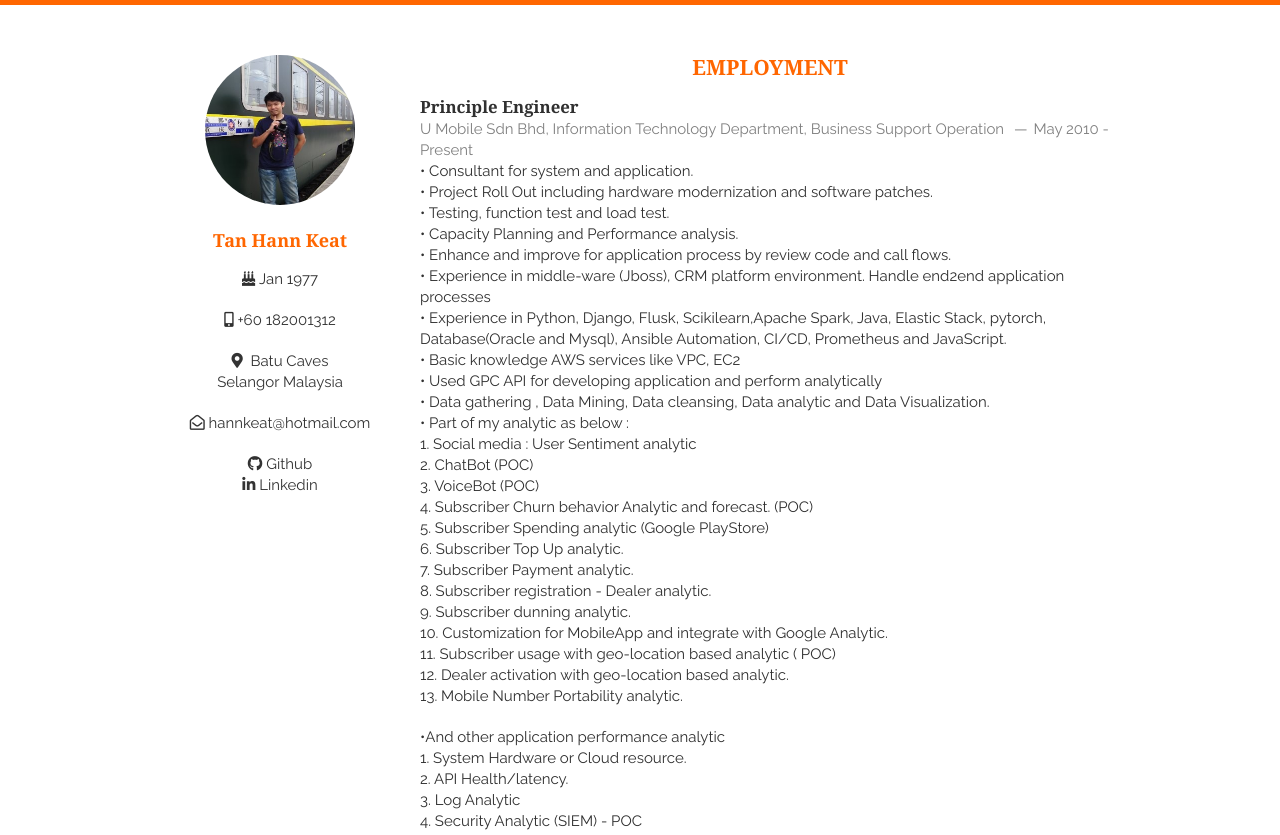
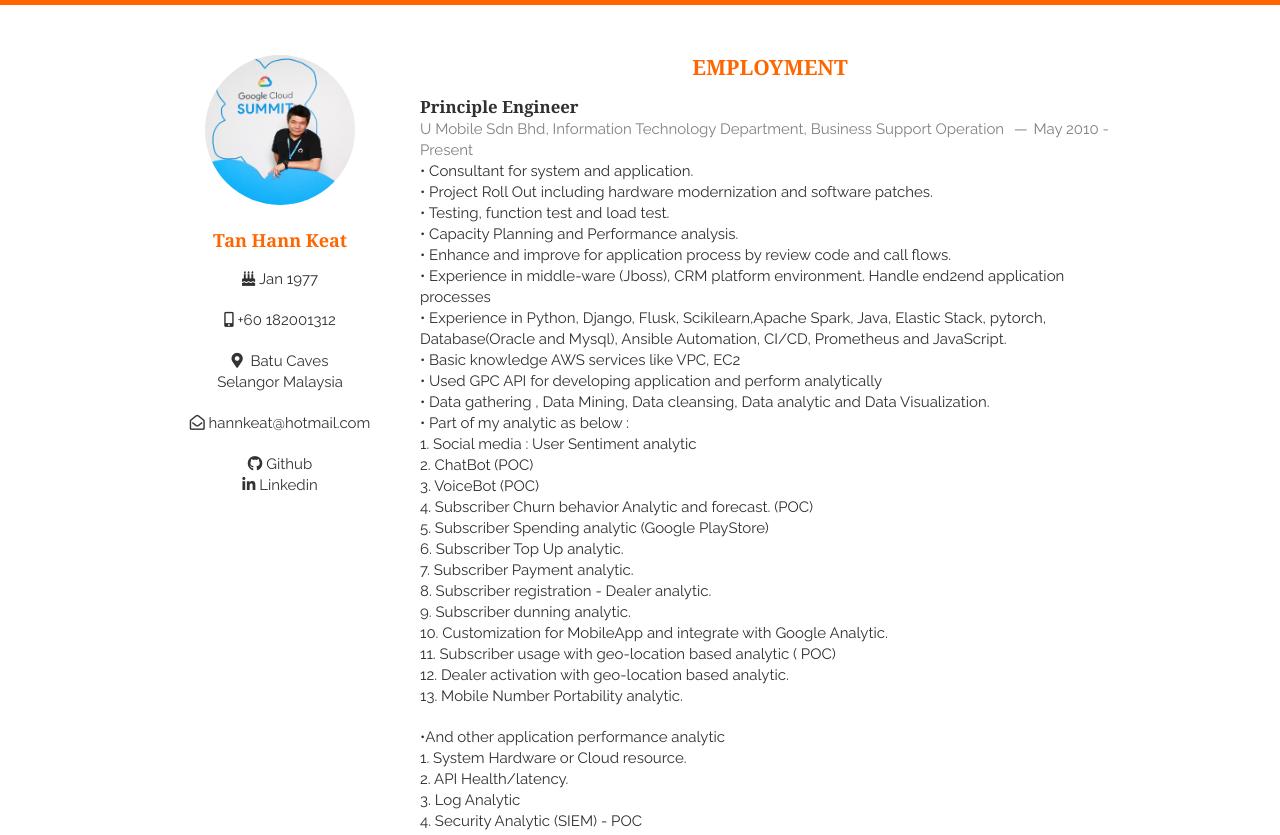
Before and after one commit to hannkeat/myResume, a plain HTML site: page index.html in a window 1280 px wide. Shown: the top 835 px of the page. Drawn offline with Linux system fonts and the light colour scheme.

Commit message:
Update img
img

```diff
--- a/index.html
+++ b/index.html
@@ -25,7 +25,7 @@
     <div class="container">
       <header class="four columns">
     <div class="me-align">
-        <img src="img/MySelf.png" class="me">
+        <img src="img/2019-9-18-49088A-2.jpg" class="me">
         <h1>Tan Hann Keat</h1>
 
         <p>
```
Also changed, not shown: img/2019-9-18-49088A-2.jpg (added).
